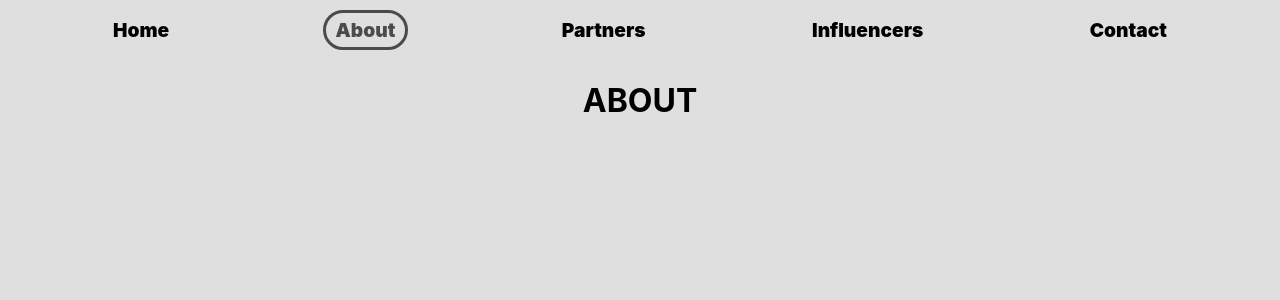
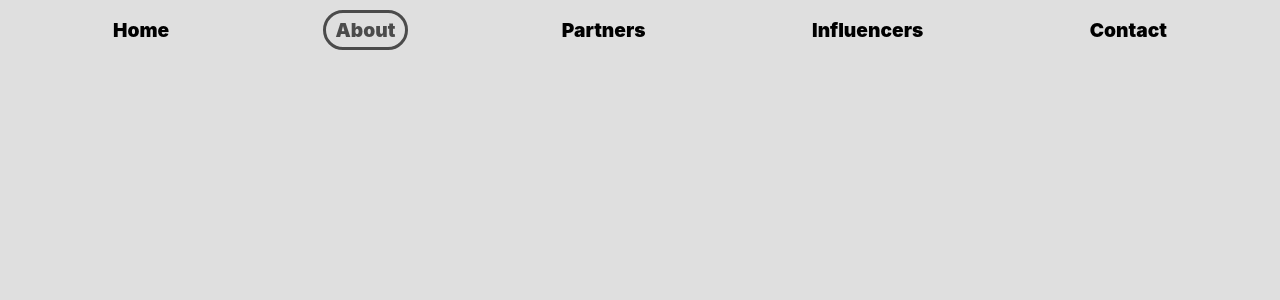
Before and after one commit to etsrohan/cryptonians-frontend, a Next.js app: page /about in a window 1280 px wide. Shown: the top 300 px of the page. Built offline with nearby package versions, Linux system fonts and the light colour scheme.

Commit message:
fix: minor changes to home page

```diff
--- a/styles/NeptuneCard.module.css
+++ b/styles/NeptuneCard.module.css
@@ -2,6 +2,7 @@
 .card {
     margin: 1rem;
     padding: 1.5rem;
+    margin-top: 5rem;
     text-align: left;
     align-items: center;
     color: white;
--- a/styles/globals.css
+++ b/styles/globals.css
@@ -17,6 +17,12 @@ a {
 }
 
 .nav_container {
+  position: fixed;
+  top: 0;
+  width: 100%;
+  z-index: 1;
+  overflow: hidden;
+  background: #dfdfdf;
 	padding: 10px 100px;
 	display: flex;
 	align-items: center;
```
